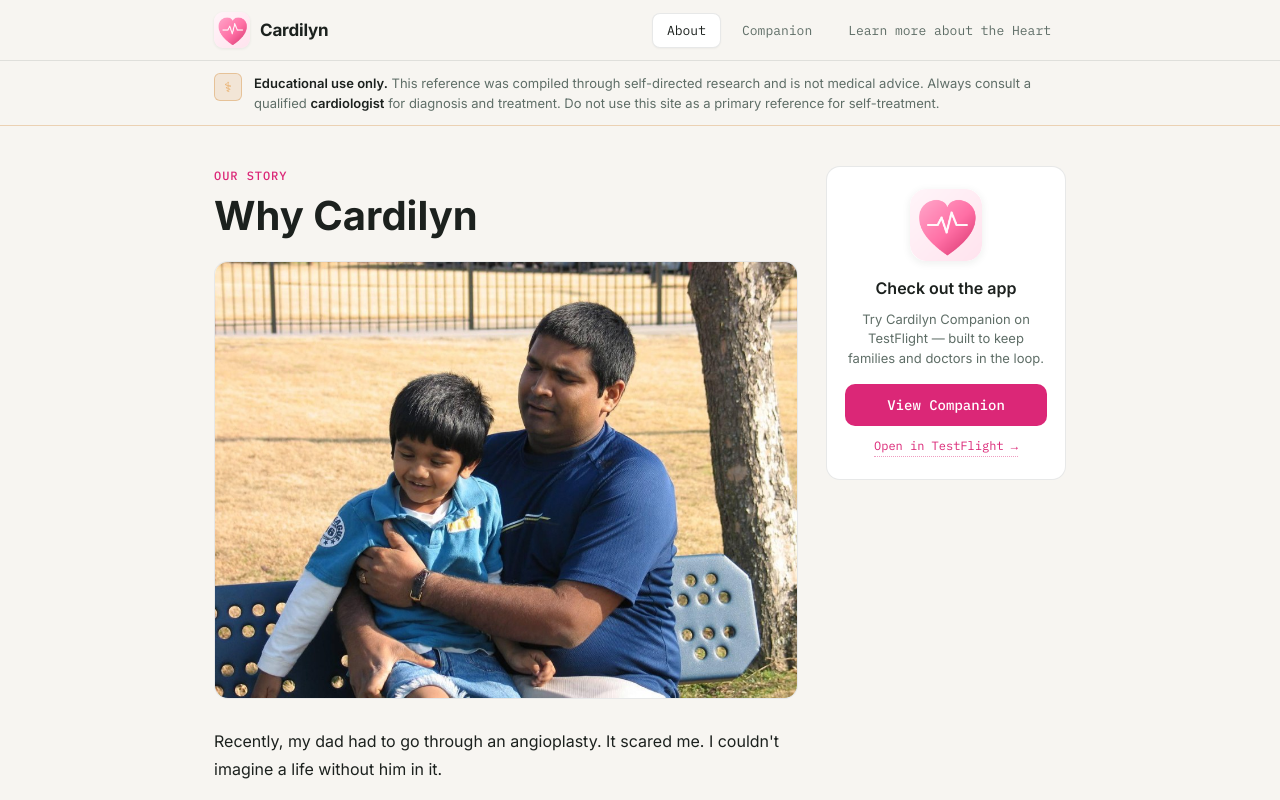
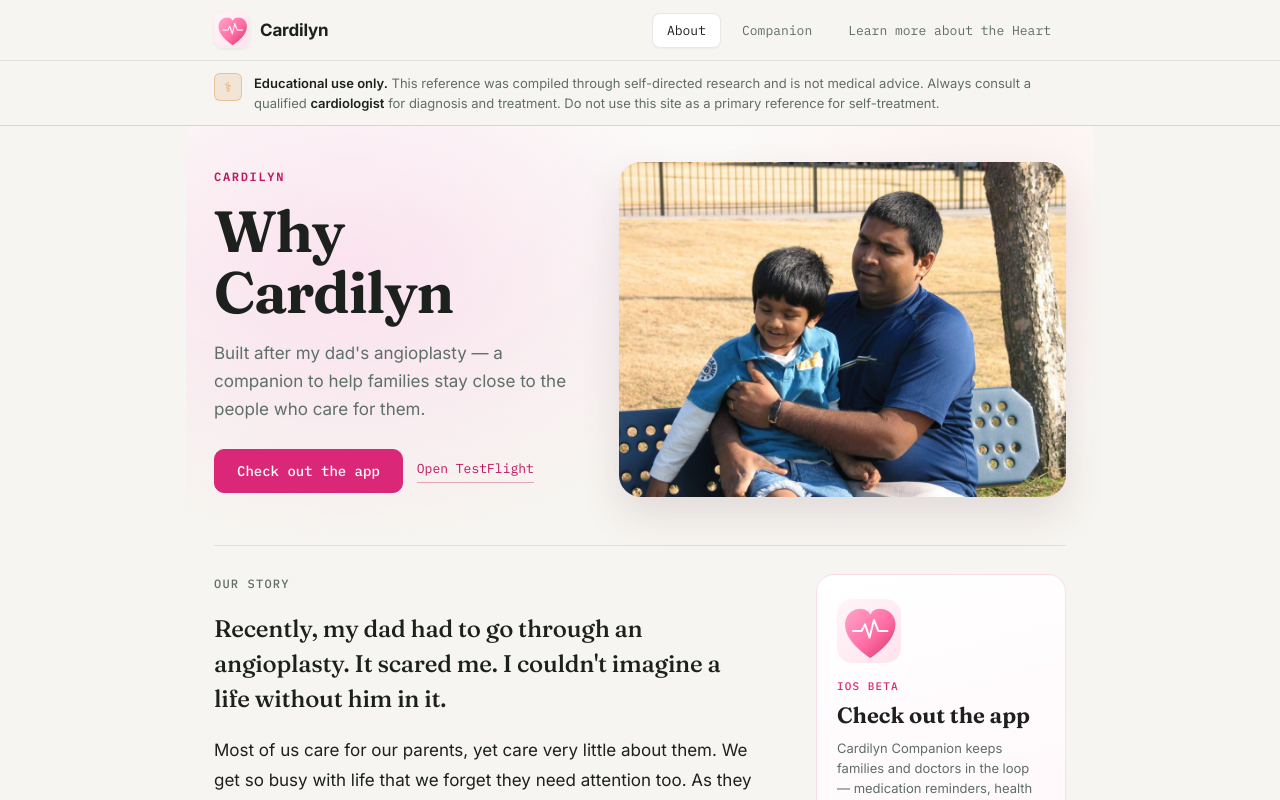
Before and after one commit to RyanBantu/cardilyn, a React (Vite) app: page / in a window 1280 px wide. Shown: the top 800 px of the page. Built offline with nearby package versions, Linux system fonts and the light colour scheme.

Commit message:
Polish About landing with hero layout and clearer app rail.
Rebalances the first viewport around brand, story lead, and photo, then keeps the app CTA sticky beside the full Why Cardilyn narrative.

Co-authored-by: Cursor <cursoragent@cursor.com>

```diff
--- a/index.html
+++ b/index.html
@@ -15,7 +15,7 @@
     <meta name="apple-mobile-web-app-title" content="Cardilyn" />
     <title>Cardilyn your health companion</title>
     <link rel="preconnect" href="https://fonts.googleapis.com">
-    <link href="https://fonts.googleapis.com/css2?family=IBM+Plex+Mono:wght@400;500;600&family=Inter:wght@400;500;600;700&display=swap" rel="stylesheet">
+    <link href="https://fonts.googleapis.com/css2?family=Fraunces:opsz,wght@9..144,500;9..144,650;9..144,700&family=IBM+Plex+Mono:wght@400;500;600&family=Inter:wght@400;500;600;700&display=swap" rel="stylesheet">
   </head>
   <body>
     <div id="root"></div>
--- a/src/App.jsx
+++ b/src/App.jsx
@@ -200,7 +200,10 @@ export default function App() {
       <Disclaimer />
       <div className="wrap">
         {view === 'about' ? (
-          <About onOpenApp={() => setView('companion')} />
+          <About
+            onOpenApp={() => setView('companion')}
+            onLearnHeart={() => setView('heart')}
+          />
         ) : view === 'companion' ? (
           <Companion onLearnHeart={() => setView('heart')} />
         ) : (
--- a/src/components/About.jsx
+++ b/src/components/About.jsx
@@ -1,16 +1,34 @@
 const TESTFLIGHT_URL = 'https://testflight.apple.com/join/DkeDea5t'
 
-export default function About({ onOpenApp }) {
+export default function About({ onOpenApp, onLearnHeart }) {
   return (
     <section className="about" aria-labelledby="about-title">
-      <div className="about-layout">
-        <div className="about-main">
-          <p className="about-kicker">Our story</p>
+      <div className="about-hero">
+        <div className="about-hero-copy">
+          <p className="about-brand">Cardilyn</p>
           <h1 id="about-title" className="about-title">
             Why Cardilyn
           </h1>
+          <p className="about-lead">
+            Built after my dad&apos;s angioplasty — a companion to help families stay close to the
+            people who care for them.
+          </p>
+          <div className="about-hero-actions">
+            <button type="button" className="companion-cta" onClick={onOpenApp}>
+              Check out the app
+            </button>
+            <a
+              href={TESTFLIGHT_URL}
+              className="about-hero-link"
+              target="_blank"
+              rel="noopener noreferrer"
+            >
+              Open TestFlight
+            </a>
+          </div>
+        </div>
 
-          <figure className="about-photo">
+        <figure className="about-hero-photo">
           <img
             src="/why-cardilyn.jpg"
             alt="A father holding his son on a park bench"
@@ -18,7 +36,11 @@ export default function About({ onOpenApp }) {
             height={768}
           />
         </figure>
+      </div>
 
+      <div className="about-body">
+        <article className="about-story">
+          <h2 className="about-story-label">Our story</h2>
           <div className="about-prose">
             <p>
               Recently, my dad had to go through an angioplasty. It scared me. I couldn&apos;t
@@ -45,32 +67,38 @@ export default function About({ onOpenApp }) {
             <p>This is our way of protecting our superheroes.</p>
             <p className="about-signoff">— A son who loves his dad very much.</p>
           </div>
-        </div>
+          {onLearnHeart ? (
+            <button type="button" className="about-story-cta" onClick={onLearnHeart}>
+              Learn more about the Heart →
+            </button>
+          ) : null}
+        </article>
 
-        <aside className="about-sidebar" aria-label="Get the app">
-          <div className="about-sidebar-card">
+        <aside className="about-rail" aria-label="Get the app">
+          <div className="about-rail-inner">
             <img
               src="/cardilyn-icon.png"
               alt=""
-              className="about-sidebar-icon"
-              width={72}
-              height={72}
+              className="about-rail-icon"
+              width={64}
+              height={64}
             />
-            <h2 className="about-sidebar-title">Check out the app</h2>
-            <p className="about-sidebar-text">
-              Try Cardilyn Companion on TestFlight — built to keep families and doctors in the
-              loop.
+            <p className="about-rail-kicker">iOS beta</p>
+            <h2 className="about-rail-title">Check out the app</h2>
+            <p className="about-rail-text">
+              Cardilyn Companion keeps families and doctors in the loop — medication reminders,
+              health updates, and shared care in one place.
             </p>
-            <button type="button" className="companion-cta about-sidebar-btn" onClick={onOpenApp}>
+            <button type="button" className="companion-cta about-rail-btn" onClick={onOpenApp}>
               View Companion
             </button>
             <a
               href={TESTFLIGHT_URL}
-              className="about-sidebar-link"
+              className="about-rail-link"
               target="_blank"
               rel="noopener noreferrer"
             >
-              Open in TestFlight →
+              Join on TestFlight →
             </a>
           </div>
         </aside>
--- a/src/styles.css
+++ b/src/styles.css
@@ -253,104 +253,211 @@
 
   /* ---------- ABOUT ---------- */
   .about{
-    padding:40px 0 24px;
+    padding:8px 0 32px;
     opacity:1 !important;
     transform:none !important;
   }
-  .about-layout{
+  .about-hero{
     display:grid;
-    grid-template-columns:minmax(0,1fr) 240px;
-    gap:28px;
+    grid-template-columns:minmax(0,0.95fr) minmax(0,1.15fr);
+    gap:36px;
+    align-items:center;
+    padding:28px 0 40px;
+    margin-bottom:8px;
+    position:relative;
+  }
+  .about-hero::before{
+    content:"";
+    position:absolute;
+    inset:-24px -28px auto;
+    height:min(78vh, 560px);
+    border-radius:28px;
+    background:
+      radial-gradient(ellipse 70% 80% at 18% 30%, rgba(251,207,232,0.55), transparent 58%),
+      radial-gradient(ellipse 55% 70% at 88% 20%, rgba(254,226,226,0.4), transparent 55%),
+      linear-gradient(180deg, rgba(255,255,255,0.55), transparent 70%);
+    pointer-events:none;
+    z-index:0;
+  }
+  .about-hero-copy,
+  .about-hero-photo{
+    position:relative;
+    z-index:1;
+  }
+  .about-hero-copy{
+    animation:aboutRise .7s ease both;
+  }
+  .about-brand{
+    font-family:var(--mono);
+    font-size:12px;
+    font-weight:600;
+    letter-spacing:0.14em;
+    text-transform:uppercase;
+    color:#BE185D;
+    margin:0 0 14px;
+  }
+  .about-title{
+    font-family:'Fraunces', Georgia, serif;
+    font-size:clamp(40px,6vw,58px);
+    font-weight:650;
+    line-height:1.05;
+    letter-spacing:-0.02em;
+    margin:0 0 16px;
+    max-width:10ch;
+    color:var(--ink);
+  }
+  .about-lead{
+    font-size:17px;
+    line-height:1.65;
+    color:var(--muted);
+    margin:0 0 26px;
+    max-width:34ch;
+  }
+  .about-hero-actions{
+    display:flex;
+    flex-wrap:wrap;
+    align-items:center;
+    gap:14px;
+  }
+  .about-hero-link{
+    font-family:var(--mono);
+    font-size:13px;
+    color:#BE185D;
+    text-decoration:none;
+    border-bottom:1px solid rgba(190,24,93,0.35);
+    padding-bottom:2px;
+  }
+  .about-hero-link:hover{border-color:#BE185D;}
+  .about-hero-photo{
+    margin:0;
+    border-radius:22px;
+    overflow:hidden;
+    aspect-ratio:4 / 3;
+    background:#E8D5C8;
+    box-shadow:0 18px 40px rgba(70,35,50,0.12);
+    animation:aboutFade .9s ease .1s both;
+  }
+  .about-hero-photo img{
+    display:block;
+    width:100%;
+    height:100%;
+    object-fit:cover;
+    object-position:center 20%;
+    transform:scale(1.01);
+  }
+  .about-body{
+    display:grid;
+    grid-template-columns:minmax(0,1fr) 250px;
+    gap:40px;
     align-items:start;
+    padding-top:28px;
+    border-top:1px solid var(--hair);
   }
-  .about-main{min-width:0;}
-  .about-kicker{
+  .about-story{min-width:0;}
+  .about-story-label{
     font-family:var(--mono);
     font-size:12px;
     font-weight:500;
-    letter-spacing:0.08em;
+    letter-spacing:0.1em;
     text-transform:uppercase;
-    color:#DB2777;
-    margin:0 0 8px;
-  }
-  .about-title{
-    font-size:clamp(30px,5vw,40px);
-    font-weight:700;
-    line-height:1.12;
-    margin:0 0 22px;
-    max-width:none;
-  }
-  .about-photo{
-    margin:0 0 28px;
-    border-radius:14px;
-    overflow:hidden;
-    border:1px solid var(--hair);
-    background:var(--panel);
-  }
-  .about-photo img{
-    display:block;
-    width:100%;
-    height:auto;
+    color:var(--muted);
+    margin:0 0 18px;
   }
   .about-prose p{
-    font-size:16px;
-    line-height:1.75;
+    font-size:17px;
+    line-height:1.8;
     color:var(--ink);
-    margin:0 0 16px;
-    max-width:580px;
+    margin:0 0 18px;
+    max-width:38rem;
+  }
+  .about-prose p:first-child{
+    font-family:'Fraunces', Georgia, serif;
+    font-size:clamp(20px,2.4vw,24px);
+    font-weight:500;
+    line-height:1.45;
+    letter-spacing:-0.01em;
+    max-width:34rem;
   }
   .about-signoff{
     font-style:italic;
     color:var(--muted);
-    margin-top:8px !important;
+    margin-top:10px !important;
   }
-  .about-sidebar{
+  .about-story-cta{
+    margin-top:8px;
+    font-family:var(--mono);
+    font-size:13px;
+    color:#BE185D;
+    background:transparent;
+    border:none;
+    padding:0;
+    cursor:pointer;
+    border-bottom:1px solid rgba(190,24,93,0.35);
+  }
+  .about-story-cta:hover{border-color:#BE185D;}
+  .about-rail{
     position:sticky;
     top:120px;
   }
-  .about-sidebar-card{
-    background:var(--panel);
-    border:1px solid var(--hair);
-    border-radius:14px;
-    padding:22px 18px;
-    text-align:center;
-    display:flex;
-    flex-direction:column;
-    align-items:center;
+  .about-rail-inner{
+    background:linear-gradient(165deg, #fff 0%, #FFF5F8 100%);
+    border:1px solid rgba(219,39,119,0.14);
+    border-radius:18px;
+    padding:24px 20px;
+    text-align:left;
   }
-  .about-sidebar-icon{
-    width:72px; height:72px;
-    border-radius:16px;
+  .about-rail-icon{
+    width:64px; height:64px;
+    border-radius:15px;
     margin-bottom:14px;
-    box-shadow:0 2px 8px rgba(28,33,30,0.08);
+    display:block;
   }
-  .about-sidebar-title{
-    font-size:16px;
-    font-weight:600;
-    margin:0 0 8px;
+  .about-rail-kicker{
+    font-family:var(--mono);
+    font-size:11px;
+    font-weight:500;
+    letter-spacing:0.1em;
+    text-transform:uppercase;
+    color:#DB2777;
+    margin:0 0 6px;
   }
-  .about-sidebar-text{
+  .about-rail-title{
+    font-family:'Fraunces', Georgia, serif;
+    font-size:22px;
+    font-weight:650;
+    line-height:1.2;
+    margin:0 0 10px;
+  }
+  .about-rail-text{
     font-size:13px;
     color:var(--muted);
-    line-height:1.5;
-    margin:0 0 16px;
+    line-height:1.55;
+    margin:0 0 18px;
     max-width:none;
   }
-  .about-sidebar-btn{
+  .about-rail-btn{
     width:100%;
     justify-content:center;
-    margin-bottom:10px;
+    margin-bottom:12px;
     border:none;
     cursor:pointer;
   }
-  .about-sidebar-link{
+  .about-rail-link{
     font-family:var(--mono);
     font-size:12px;
-    color:#DB2777;
+    color:#BE185D;
     text-decoration:none;
-    border-bottom:1px dotted rgba(219,39,119,0.45);
+    border-bottom:1px dotted rgba(190,24,93,0.4);
   }
-  .about-sidebar-link:hover{border-color:#DB2777;}
+  .about-rail-link:hover{border-color:#BE185D;}
+  @keyframes aboutRise{
+    from{opacity:0; transform:translateY(14px);}
+    to{opacity:1; transform:none;}
+  }
+  @keyframes aboutFade{
+    from{opacity:0; transform:translateY(10px) scale(0.985);}
+    to{opacity:1; transform:none;}
+  }
 
   /* ---------- DISCLAIMER ---------- */
   .disclaimer{
@@ -892,11 +999,25 @@
     .site-nav-tabs-desktop{display:none;}
     .site-nav-burger{display:inline-flex;}
     .site-nav-drawer:not([hidden]){display:flex;}
-    .about-layout{
+    .about-hero{
       grid-template-columns:1fr;
-      gap:20px;
+      gap:24px;
+      padding:18px 0 28px;
     }
-    .about-sidebar{position:static; order:-1;}
+    .about-hero::before{
+      inset:-12px -12px auto;
+      height:auto;
+      bottom:0;
+      border-radius:20px;
+    }
+    .about-title{max-width:none;}
+    .about-lead{max-width:40ch;}
+    .about-hero-photo{order:-1; aspect-ratio:5 / 4;}
+    .about-body{
+      grid-template-columns:1fr;
+      gap:24px;
+    }
+    .about-rail{position:static; order:-1;}
   }
 
   @media (max-width:560px){
@@ -917,13 +1038,17 @@
     .companion-icon{width:132px; height:132px; border-radius:24px;}
     .companion-actions{flex-direction:column; width:100%;}
     .companion-cta,.companion-secondary{width:100%; justify-content:center;}
-    .about{padding:28px 0 16px;}
-    .about-photo{margin-bottom:20px; border-radius:12px;}
+    .about{padding:4px 0 16px;}
+    .about-hero-photo{border-radius:16px;}
+    .about-prose p{font-size:16px;}
+    .about-prose p:first-child{font-size:19px;}
   }
 
   @media (prefers-reduced-motion: reduce){
     .flow-dash{animation:none !important;}
     .reveal{opacity:1; transform:none; transition:none;}
     .toc-list a:hover{transform:none;}
+    .about-hero-copy,
+    .about-hero-photo{animation:none;}
     circle animateMotion{}
   }
```
Lines whose indentation alone changed are shown as unchanged.
